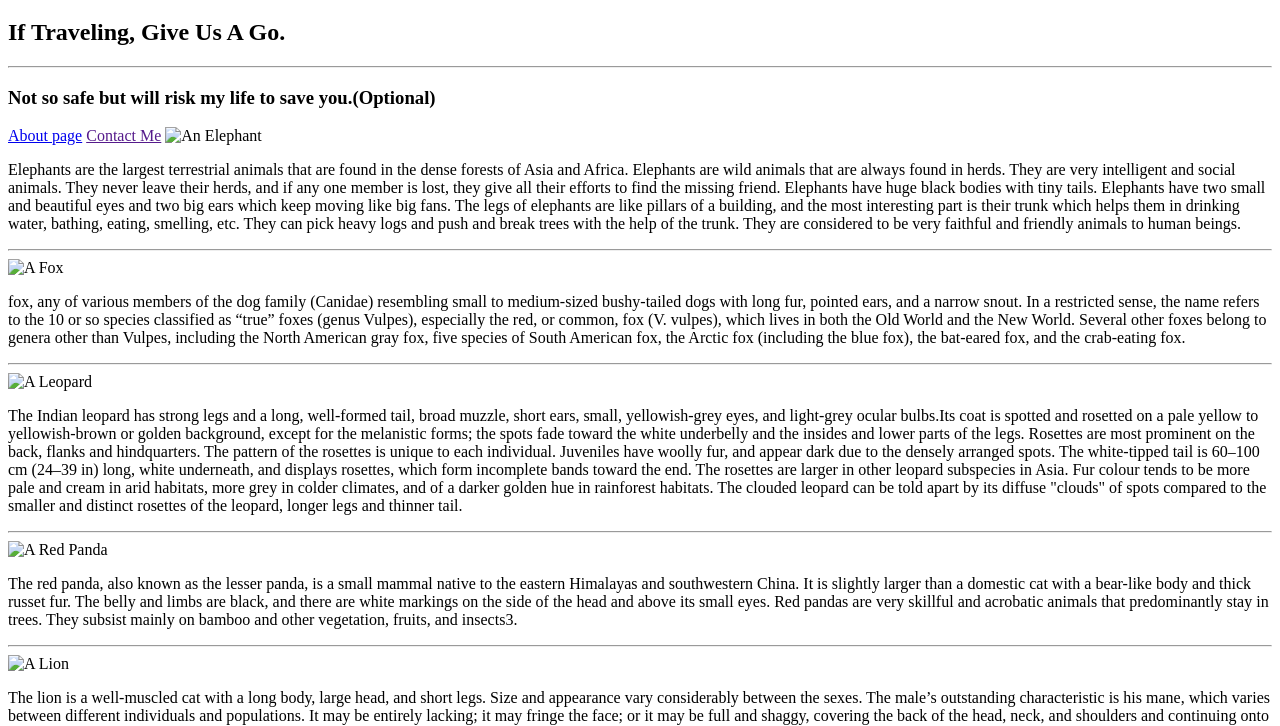
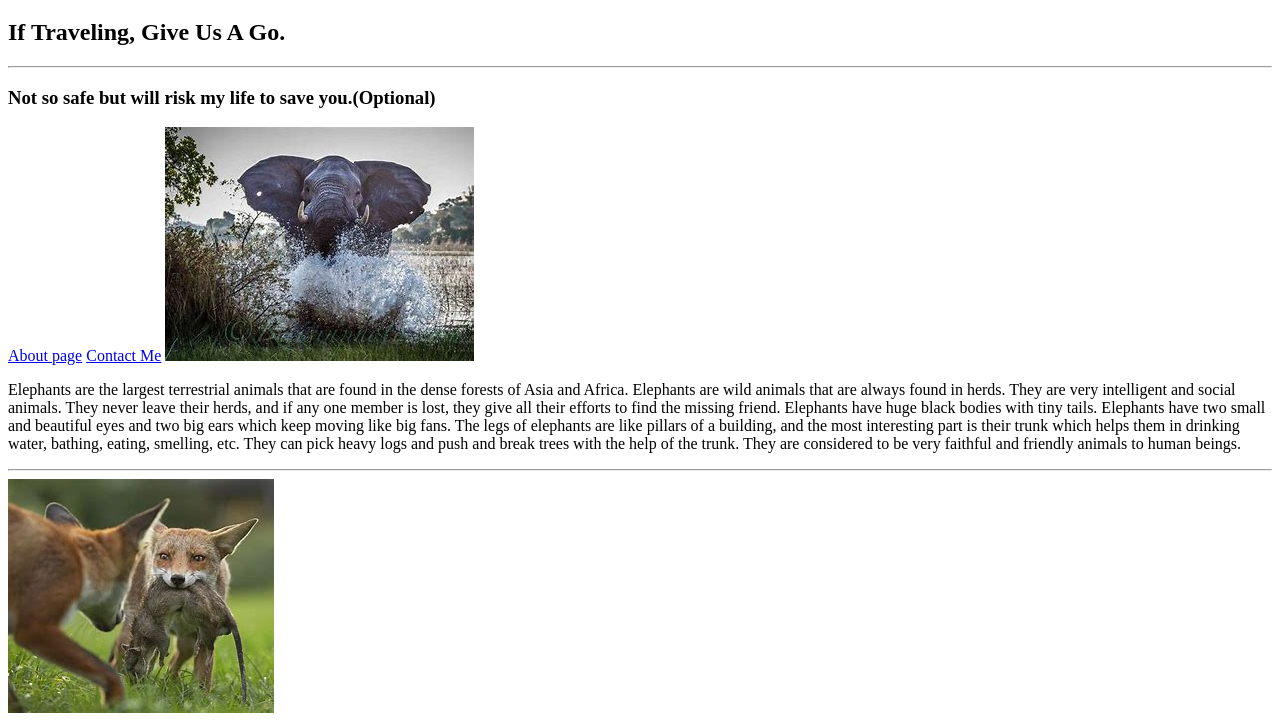
Before and after one commit to Tarun6903/project-4, a plain HTML site: page index.html in a window 1280 px wide. Shown: the part 61-787 px from the top of the page. Drawn offline with Linux system fonts and the light colour scheme.

Commit message:
Update index.html

```diff
--- a/index.html
+++ b/index.html
@@ -15,10 +15,10 @@
             <h2>If Traveling, Give Us A Go.</h2>
             <hr />
             <h3>Not so safe but will risk my life to save you.(Optional)</h3>
-           <span><a class="about" href="./acess/index.html"> About page</a></span>
-           <span><a class="about1" href="">Contact Me</a></span>
+           <span><a class="about" href="./about.htm"> About page</a></span>
+           <span><a class="about1" href="./contact.html">Contact Me</a></span>
 
-    <img class="i1" src="./acess/OIP (1).jpg" alt="An Elephant"/>
+    <img class="i1" src="./OIP (1).jpg" alt="An Elephant"/>
     <p>Elephants are the largest terrestrial animals that are found in the dense forests of Asia and Africa. Elephants are wild animals that are always found in herds.
      They are very intelligent and social animals.
      They never leave their herds, and if any one member is lost, they give all their efforts to find the missing friend. Elephants have huge black bodies with tiny tails.
@@ -27,13 +27,13 @@
       They can pick heavy logs and push and break trees with the help of the trunk.
       They are considered to be very faithful and friendly animals to human beings.</p>
       <hr />
-    <img class="i2" src="./acess/OIP (2).jpg" alt="A Fox"/>
+    <img class="i2" src="./OIP (2).jpg" alt="A Fox"/>
     <p>fox, any of various members of the dog family (Canidae) resembling small to medium-sized bushy-tailed dogs with long fur, pointed ears, and a narrow snout.
          In a restricted sense, the name refers to the 10 or so species classified as “true” foxes (genus Vulpes), especially the red, or common, fox (V. vulpes), which lives in both the Old World and the New World.
          Several other foxes belong to genera other than Vulpes, including the North American gray fox, five species of South American fox, the Arctic fox (including the blue fox), the bat-eared fox, and the crab-eating fox.
         </p>
         <hr />
-    <img class="i3" src="./acess/OIP (3).jpg" alt="A Leopard"/>
+    <img class="i3" src="./OIP (3).jpg" alt="A Leopard"/>
     <p>The Indian leopard has strong legs and a long, well-formed tail, broad muzzle, short ears, small, yellowish-grey eyes, and light-grey ocular bulbs.Its coat is spotted and rosetted on a pale yellow to yellowish-brown or golden background, except for the melanistic forms;
          the spots fade toward the white underbelly and the insides and lower parts of the legs. Rosettes are most prominent on the back, flanks and hindquarters. The pattern of the rosettes is unique to each individual.
          Juveniles have woolly fur, and appear dark due to the densely arranged spots. The white-tipped tail is 60–100 cm (24–39 in) long, white underneath, and displays rosettes, which form incomplete bands toward the end. The rosettes are larger in other leopard subspecies in Asia.
@@ -42,13 +42,13 @@
         The clouded leopard can be told apart by its diffuse "clouds" of spots compared to the smaller and distinct rosettes of the leopard, longer legs and thinner tail.</p>
         <hr />
 
-    <img class="i4" src="./acess/OIP (4).jpg" alt="A Red Panda"/>
+    <img class="i4" src="./OIP (4).jpg" alt="A Red Panda"/>
     <p>The red panda, also known as the lesser panda, is a small mammal native to the eastern Himalayas and southwestern China. It is slightly larger than a domestic cat with a bear-like body and thick russet fur.
          The belly and limbs are black, and there are white markings on the side of the head and above its small eyes. Red pandas are very skillful and acrobatic animals that predominantly stay in trees.
           They subsist mainly on bamboo and other vegetation, fruits, and insects3.</p>
           <hr />
 
-    <img class="i5" src="./acess/OIP.jpg" alt="A Lion"/>
+    <img class="i5" src="./OIP.jpg" alt="A Lion"/>
     <p>The lion is a well-muscled cat with a long body, large head, and short legs. Size and appearance vary considerably between the sexes. The male’s outstanding characteristic is his mane, which varies between different individuals and populations.
          It may be entirely lacking; it may fringe the face; or it may be full and shaggy, covering the back of the head, neck, and shoulders and continuing onto the throat and chest to join a fringe along the belly. In some lions the mane and fringe are very dark, almost black, giving the cat a majestic appearance.
          Manes make males look larger and may serve to intimidate rivals or impress prospective mates. A full-grown male is about 1.8–2.1 metres (6–7 feet) long, excluding the 1-metre tail; he stands about 1.2 metres high at the shoulder and weighs 170–230 kg (370–500 pounds). The female, or lioness, is smaller, with a body length of 1.5 metres,
```
